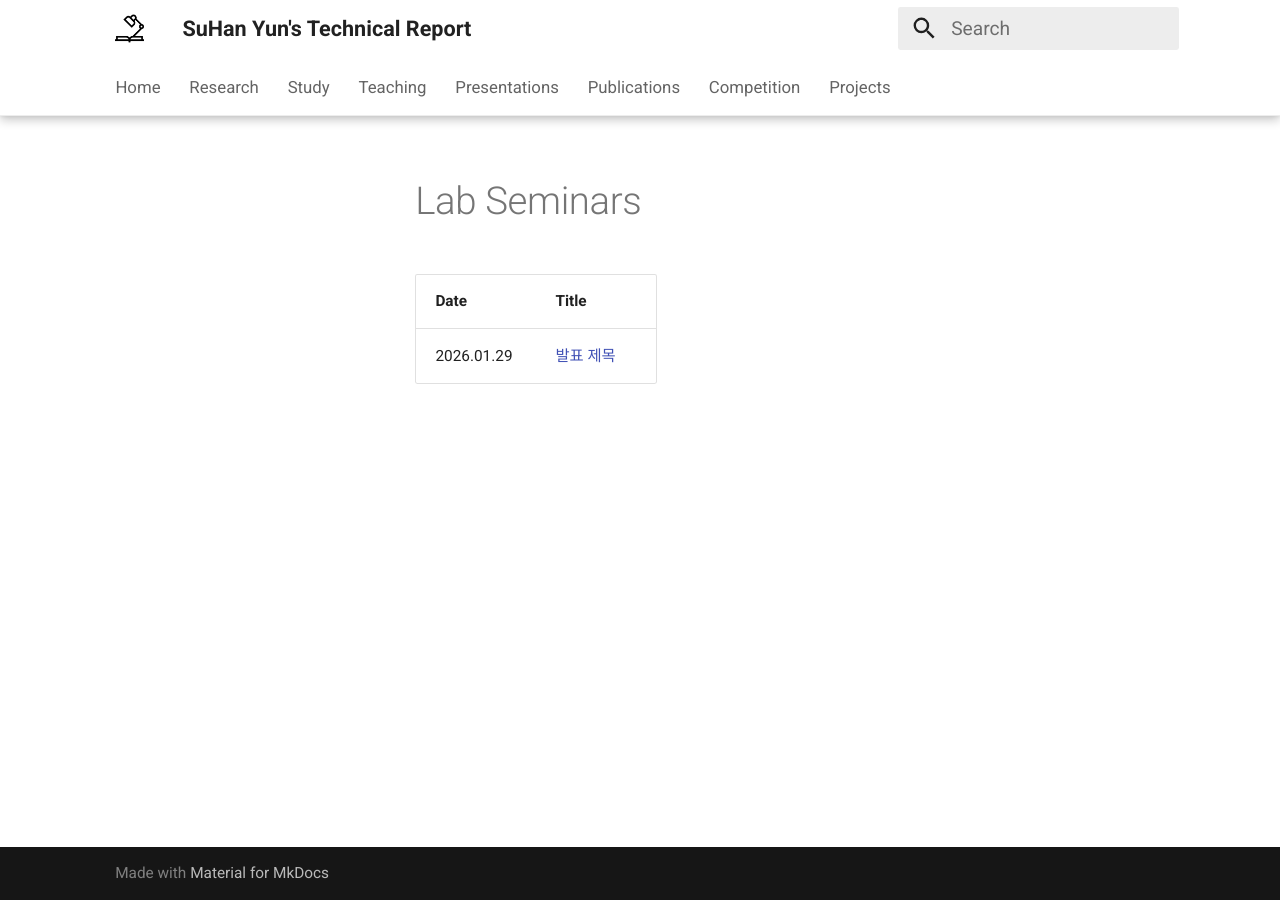
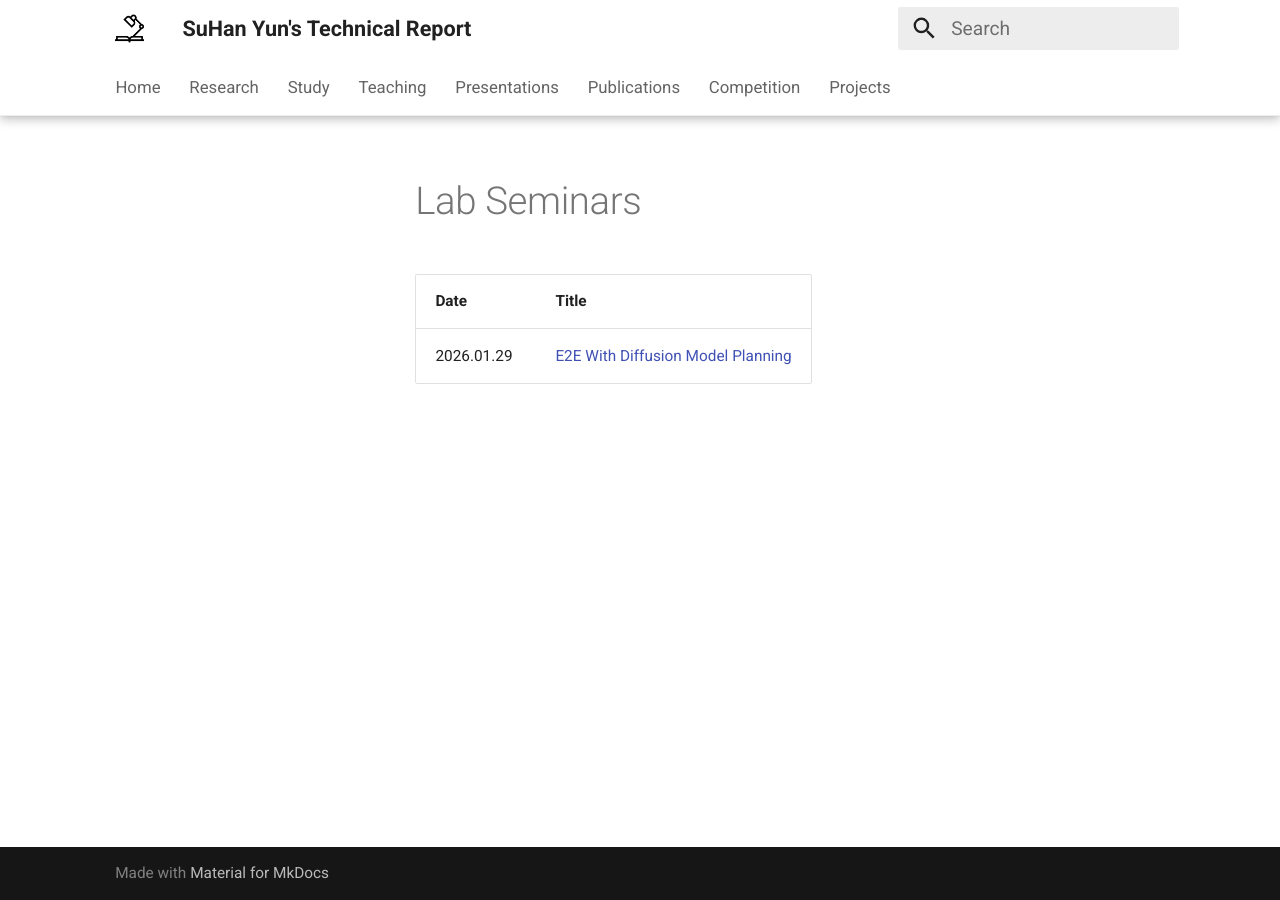
Before and after one commit to YSH-research/YSH-research.github.io, an MkDocs documentation site: the page built from docs/Presentations/lab-seminars.md, in a window 1280 px wide. Built offline with MkDocs 1.6.1 and Material for MkDocs 9.7.7, drawn with Linux system fonts in a browser that asks for light colours.

Commit message:
edit  - Presentations.md changed

```diff
--- a/docs/Presentations/lab-seminars.md
+++ b/docs/Presentations/lab-seminars.md
@@ -2,4 +2,4 @@
 
 | Date       | Title                          |
 |------------|--------------------------------|
-| 2026.01.29 | [발표 제목](2026-01-29.md)     |
+| 2026.01.29 | [E2E With Diffusion Model Planning](2026-01-29.md)     |
```
Also changed, not shown: docs/Presentations/academic-seminars.md (+2 -2 lines), docs/Presentations/assets/2026-01-29/2026-01-29.md (+1 -1 lines), 1 other file.
